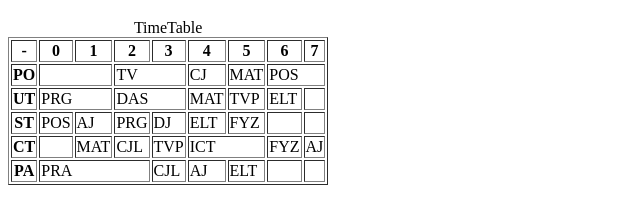
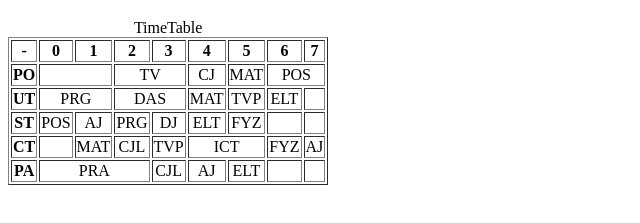
Before and after one commit to Afflicti/MyCode, a plain HTML site: page HTML/TimeTableHW/index.html in a window 1280 px wide. Shown: the part 61-284 px from the top of the page, without its empty margins (0-640 px from the left). Drawn offline with Linux system fonts and the light colour scheme.

Commit message:
TableHW 1.1
"text-align: center "   Added

```diff
--- a/HTML/TimeTableHW/index.html
+++ b/HTML/TimeTableHW/index.html
@@ -7,8 +7,7 @@
   <body>
 
   <h1>TableHomeWork</h1>
-
-  <table border="1">
+  <table border="1", style="text-align: center">
   <caption>TimeTable</caption>
     <thead>
       <tr>
```
